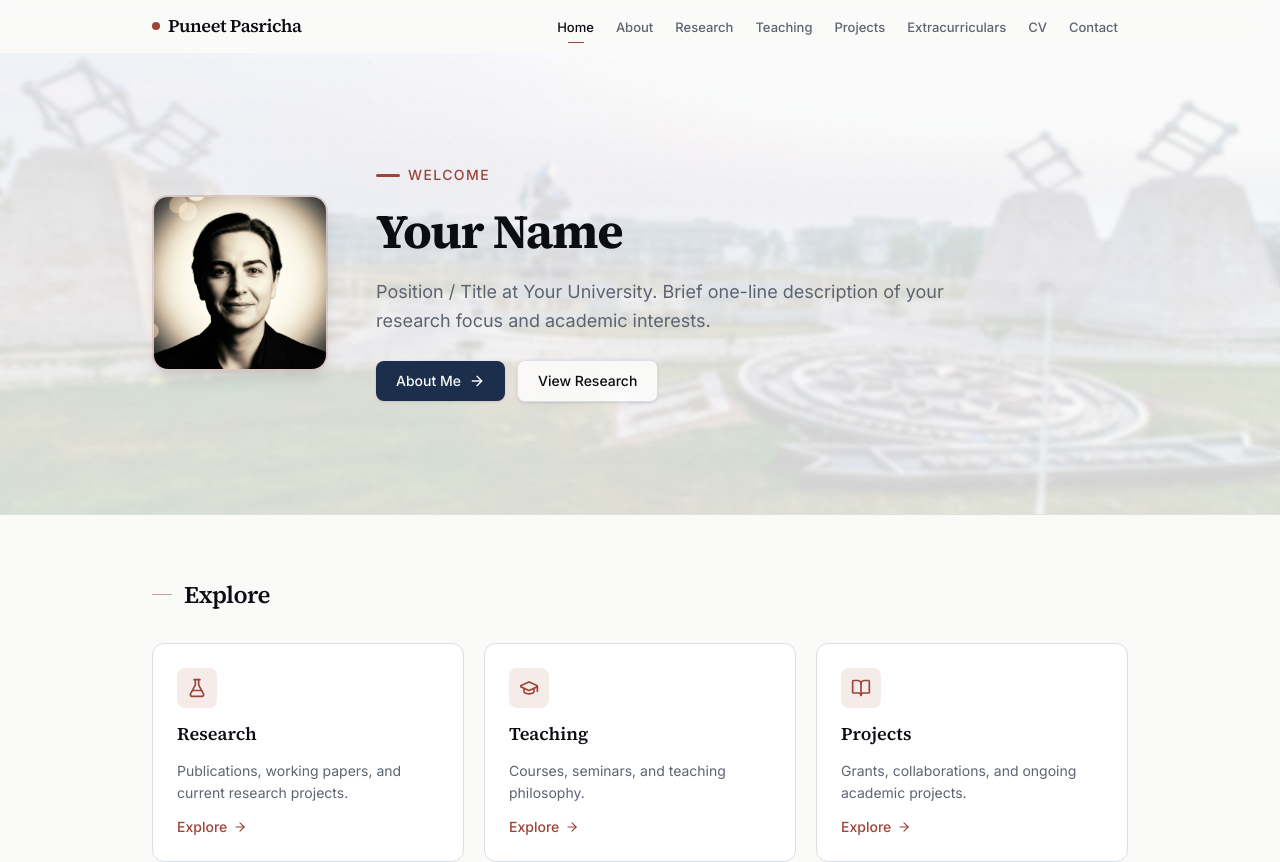
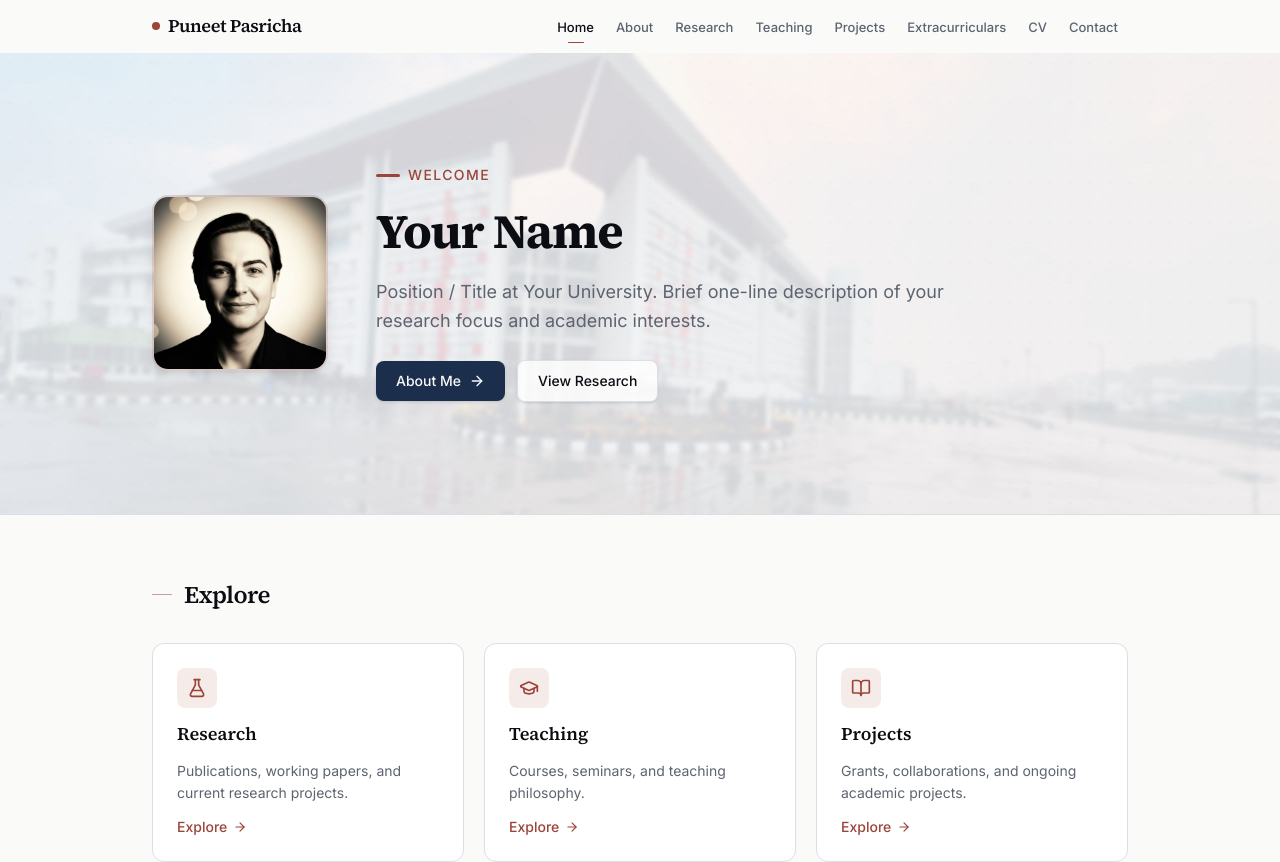
Before and after one commit to drpasricha/drpasricha.github.io, a Next.js app: page / in a window 1280 px wide. Shown: the top 862 px of the page. Built offline with nearby package versions, Linux system fonts and the light colour scheme.

Commit message:
Update page.tsx

```diff
--- a/app/page.tsx
+++ b/app/page.tsx
@@ -10,7 +10,7 @@ export default function Home() {
         {/* Banner image */}
         <div className="absolute inset-0">
           <Image
-            src="/images/header-banner.jpeg"
+            src="/images/header-banner1.jpeg"
             alt=""
             fill
             className="object-cover"
```
